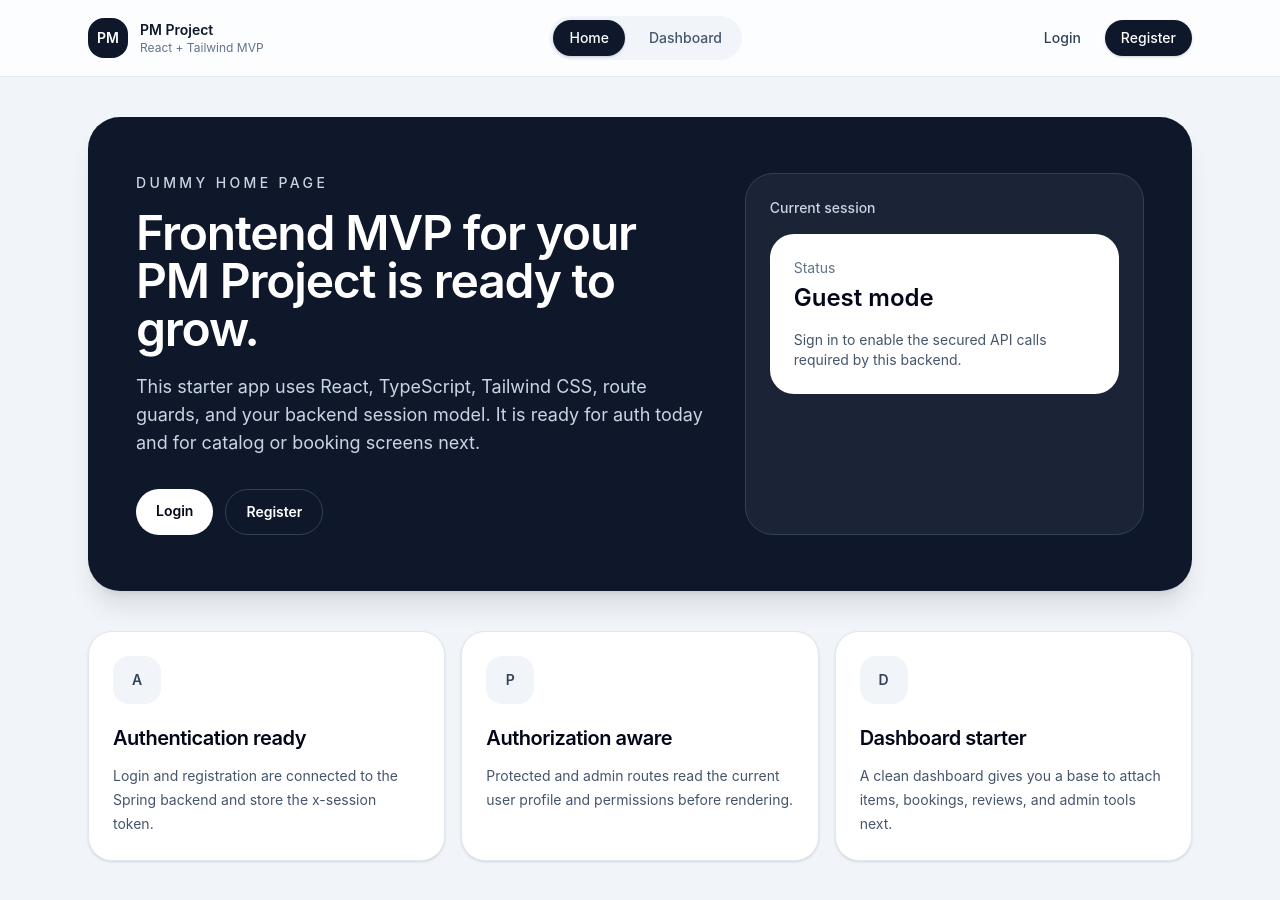
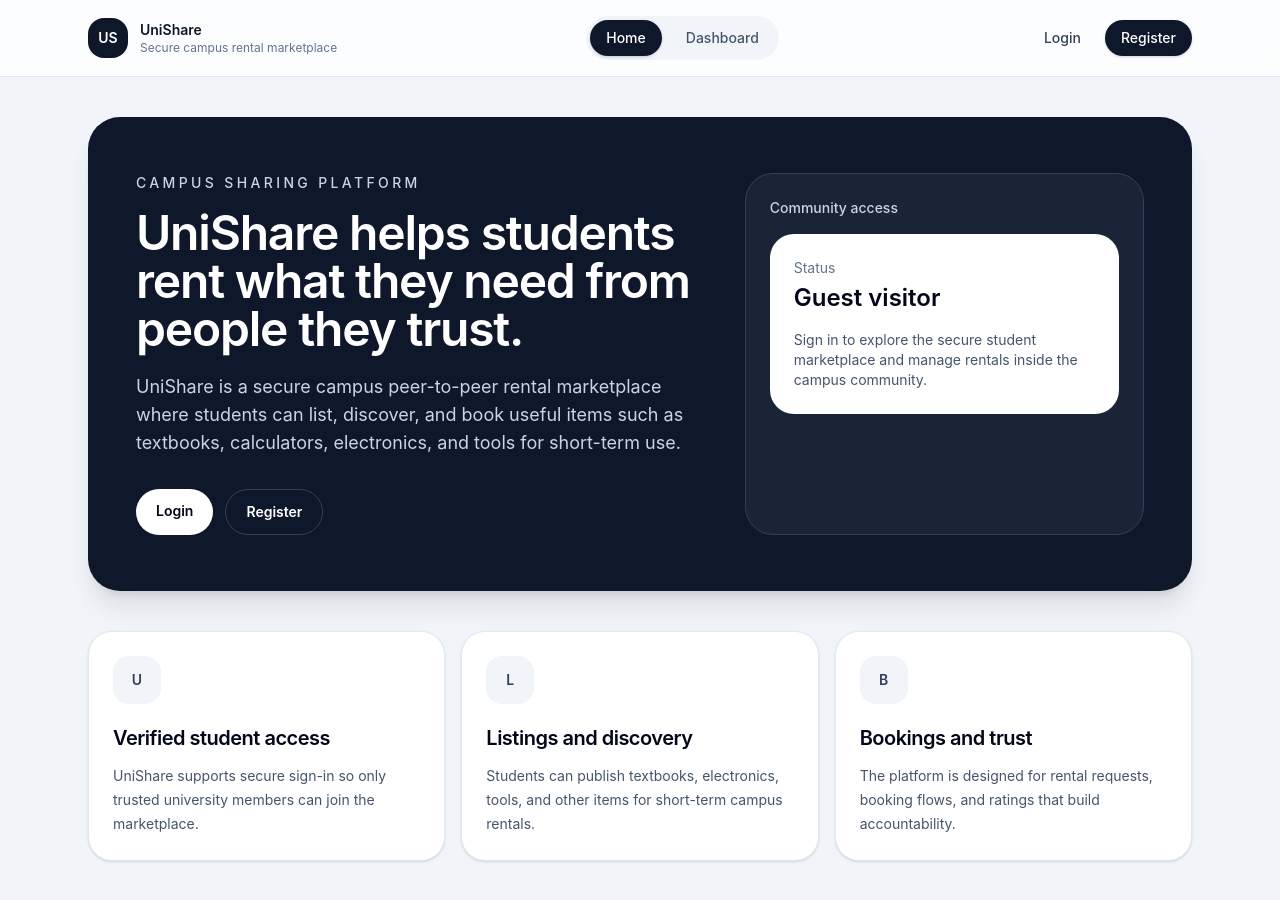
Before and after one commit to Aqyn97/UniShare, a React (Vite) app in the folder frontend/: page / in a window 1280 px wide. Built offline with nearby package versions, Linux system fonts and the light colour scheme; no server answers.

Commit message:
Aman frontend

```diff
--- a/frontend/src/App.tsx
+++ b/frontend/src/App.tsx
@@ -27,11 +27,11 @@ function RootLayout() {
         <div className="mx-auto flex max-w-6xl items-center justify-between gap-4 px-6 py-4">
           <Link to="/" className="flex items-center gap-3">
             <div className="flex h-10 w-10 items-center justify-center rounded-2xl bg-slate-900 text-sm font-semibold text-white">
-              PM
+              US
             </div>
             <div>
-              <p className="text-sm font-semibold">PM Project</p>
-              <p className="text-xs text-slate-500">React + Tailwind MVP</p>
+              <p className="text-sm font-semibold">UniShare</p>
+              <p className="text-xs text-slate-500">Secure campus rental marketplace</p>
             </div>
           </Link>
 
@@ -51,7 +51,7 @@ function RootLayout() {
 
           <div className="flex items-center gap-3">
             {isLoading ? (
-              <span className="text-sm text-slate-500">Loading session...</span>
+              <span className="text-sm text-slate-500">Loading account...</span>
             ) : isAuthenticated && user ? (
               <>
                 <div className="hidden text-right sm:block">
@@ -63,7 +63,7 @@ function RootLayout() {
                   onClick={logout}
                   className="rounded-full border border-slate-300 px-4 py-2 text-sm font-medium text-slate-700 transition hover:border-slate-400 hover:bg-slate-50"
                 >
-                  Logout
+                  Log out
                 </button>
               </>
             ) : (
@@ -97,7 +97,7 @@ function GuestOnlyRoute({ children }: { children: ReactNode }) {
   const { isAuthenticated, isLoading } = useAuth()
 
   if (isLoading) {
-    return <div className="py-16 text-center text-slate-500">Checking session...</div>
+    return <div className="py-16 text-center text-slate-500">Checking account access...</div>
   }
 
   return isAuthenticated ? <Navigate to="/dashboard" replace /> : children
--- a/frontend/src/pages/admin/admin-page.tsx
+++ b/frontend/src/pages/admin/admin-page.tsx
@@ -2,29 +2,29 @@ export function AdminPage() {
   return (
     <div className="space-y-6">
       <section className="rounded-[2rem] border border-slate-200 bg-white p-8 shadow-sm">
-        <p className="text-sm font-medium uppercase tracking-[0.18em] text-slate-500">Admin route</p>
-        <h1 className="mt-3 text-3xl font-semibold tracking-tight text-slate-950">Admin placeholder</h1>
+        <p className="text-sm font-medium uppercase tracking-[0.18em] text-slate-500">Campus moderation</p>
+        <h1 className="mt-3 text-3xl font-semibold tracking-tight text-slate-950">UniShare admin panel</h1>
         <p className="mt-4 max-w-2xl text-sm leading-7 text-slate-600">
-          This page is intentionally simple. Its main job in the MVP is to prove that permission-based
-          routing works and that only users with admin-level permissions can open this area.
+          This area is intended for campus administrators who monitor users, listings, and marketplace safety
+          across the university community.
         </p>
       </section>
 
       <section className="grid gap-4 md:grid-cols-3">
         <article className="rounded-3xl border border-slate-200 bg-white p-6 shadow-sm">
           <p className="text-sm font-medium text-slate-500">Users</p>
-          <p className="mt-3 text-2xl font-semibold tracking-tight text-slate-950">Pending UI</p>
-          <p className="mt-2 text-sm leading-6 text-slate-600">Wire this to `/admin/users` for ban and unban actions.</p>
+          <p className="mt-3 text-2xl font-semibold tracking-tight text-slate-950">Moderation module</p>
+          <p className="mt-2 text-sm leading-6 text-slate-600">Review student accounts, handle reports, and support safe peer-to-peer rentals.</p>
         </article>
         <article className="rounded-3xl border border-slate-200 bg-white p-6 shadow-sm">
-          <p className="text-sm font-medium text-slate-500">Items</p>
-          <p className="mt-3 text-2xl font-semibold tracking-tight text-slate-950">Pending UI</p>
-          <p className="mt-2 text-sm leading-6 text-slate-600">Wire this to `/admin/items` and the hide action later.</p>
+          <p className="text-sm font-medium text-slate-500">Listings</p>
+          <p className="mt-3 text-2xl font-semibold tracking-tight text-slate-950">Catalog oversight</p>
+          <p className="mt-2 text-sm leading-6 text-slate-600">Monitor published items and keep the marketplace relevant, safe, and campus-focused.</p>
         </article>
         <article className="rounded-3xl border border-slate-200 bg-white p-6 shadow-sm">
-          <p className="text-sm font-medium text-slate-500">Stats</p>
-          <p className="mt-3 text-2xl font-semibold tracking-tight text-slate-950">Pending UI</p>
-          <p className="mt-2 text-sm leading-6 text-slate-600">Wire this to `/admin/stats` when dashboard cards are ready.</p>
+          <p className="text-sm font-medium text-slate-500">Analytics</p>
+          <p className="mt-3 text-2xl font-semibold tracking-tight text-slate-950">Platform insights</p>
+          <p className="mt-2 text-sm leading-6 text-slate-600">Track usage, bookings, and trust signals as UniShare grows across the university.</p>
         </article>
       </section>
     </div>
--- a/frontend/src/pages/auth/login-page.tsx
+++ b/frontend/src/pages/auth/login-page.tsx
@@ -43,10 +43,10 @@ export function LoginPage() {
   return (
     <section className="mx-auto max-w-md rounded-3xl border border-slate-200 bg-white p-8 shadow-sm">
       <div className="mb-8">
-        <p className="text-sm font-medium text-slate-500">Welcome back</p>
+        <p className="text-sm font-medium text-slate-500">Welcome to UniShare</p>
         <h1 className="mt-2 text-3xl font-semibold tracking-tight text-slate-950">Sign in</h1>
         <p className="mt-3 text-sm text-slate-600">
-          Use your backend credentials to get an active <code>x-session</code> token.
+          Sign in with your student account to access the secure campus rental marketplace.
         </p>
       </div>
 
@@ -56,7 +56,7 @@ export function LoginPage() {
           <input
             {...register('username')}
             className="w-full rounded-2xl border border-slate-300 px-4 py-3 outline-none transition focus:border-slate-900"
-            placeholder="admin"
+            placeholder="student123"
           />
           {errors.username ? <span className="mt-2 block text-sm text-rose-600">{errors.username.message}</span> : null}
         </label>
@@ -67,7 +67,7 @@ export function LoginPage() {
             {...register('password')}
             type="password"
             className="w-full rounded-2xl border border-slate-300 px-4 py-3 outline-none transition focus:border-slate-900"
-            placeholder="password"
+            placeholder="Enter your password"
           />
           {errors.password ? <span className="mt-2 block text-sm text-rose-600">{errors.password.message}</span> : null}
         </label>
--- a/frontend/src/pages/auth/register-page.tsx
+++ b/frontend/src/pages/auth/register-page.tsx
@@ -45,10 +45,10 @@ export function RegisterPage() {
   return (
     <section className="mx-auto max-w-md rounded-3xl border border-slate-200 bg-white p-8 shadow-sm">
       <div className="mb-8">
-        <p className="text-sm font-medium text-slate-500">Create account</p>
-        <h1 className="mt-2 text-3xl font-semibold tracking-tight text-slate-950">Register</h1>
+        <p className="text-sm font-medium text-slate-500">Join UniShare</p>
+        <h1 className="mt-2 text-3xl font-semibold tracking-tight text-slate-950">Create account</h1>
         <p className="mt-3 text-sm text-slate-600">
-          Registration calls the backend and stores the returned session token automatically.
+          Create your profile to list items, request rentals, and participate in the campus sharing community.
         </p>
       </div>
 
@@ -58,7 +58,7 @@ export function RegisterPage() {
           <input
             {...register('username')}
             className="w-full rounded-2xl border border-slate-300 px-4 py-3 outline-none transition focus:border-slate-900"
-            placeholder="new_user"
+            placeholder="student123"
           />
           {errors.username ? <span className="mt-2 block text-sm text-rose-600">{errors.username.message}</span> : null}
         </label>
@@ -69,7 +69,7 @@ export function RegisterPage() {
             {...register('email')}
             type="email"
             className="w-full rounded-2xl border border-slate-300 px-4 py-3 outline-none transition focus:border-slate-900"
-            placeholder="user@example.com"
+            placeholder="student@university.edu"
           />
           {errors.email ? <span className="mt-2 block text-sm text-rose-600">{errors.email.message}</span> : null}
         </label>
@@ -80,7 +80,7 @@ export function RegisterPage() {
             {...register('password')}
             type="password"
             className="w-full rounded-2xl border border-slate-300 px-4 py-3 outline-none transition focus:border-slate-900"
-            placeholder="Choose a password"
+            placeholder="Create a password"
           />
           {errors.password ? <span className="mt-2 block text-sm text-rose-600">{errors.password.message}</span> : null}
         </label>
--- a/frontend/src/pages/dashboard/dashboard-page.tsx
+++ b/frontend/src/pages/dashboard/dashboard-page.tsx
@@ -29,39 +29,39 @@ export function DashboardPage() {
   return (
     <div className="space-y-8">
       <section className="rounded-[2rem] border border-slate-200 bg-white p-8 shadow-sm">
-        <p className="text-sm font-medium uppercase tracking-[0.18em] text-slate-500">Protected route</p>
-        <h1 className="mt-3 text-3xl font-semibold tracking-tight text-slate-950">Hello, {user.username}</h1>
+        <p className="text-sm font-medium uppercase tracking-[0.18em] text-slate-500">UniShare dashboard</p>
+        <h1 className="mt-3 text-3xl font-semibold tracking-tight text-slate-950">Welcome, {user.username}</h1>
         <p className="mt-4 max-w-2xl text-sm leading-7 text-slate-600">
-          This dashboard proves the session flow works end to end: token storage, current user hydration,
-          protected navigation, and permission-aware rendering.
+          This area is the personal workspace for managing listings, rental activity, and account access inside
+          the campus marketplace.
         </p>
       </section>
 
       <section className="grid gap-4 md:grid-cols-3">
         <StatCard
-          label="User ID"
+          label="Member ID"
           value={String(user.userId)}
-          helper="Returned by the backend /auth/me endpoint and used as the current identity anchor."
+          helper="Your unique UniShare account identifier used to keep marketplace activity linked to the right user."
         />
         <StatCard
           label="Roles"
           value={user.roles.join(', ') || 'None'}
-          helper="Roles are useful for future dashboard sections, admin menus, and feature visibility."
+          helper="Roles control which marketplace sections and moderation tools are available to your account."
         />
         <StatCard
-          label="Permissions"
+          label="Access rules"
           value={String(user.permissions.length)}
-          helper="The frontend currently checks permission flags to unlock admin-only routes."
+          helper="Permission flags define which protected UniShare actions and admin screens can be opened."
         />
       </section>
 
       <section className="grid gap-6 lg:grid-cols-[1.1fr_0.9fr]">
         <article className="rounded-3xl border border-slate-200 bg-white p-6 shadow-sm">
-          <h2 className="text-xl font-semibold tracking-tight text-slate-950">Available next steps</h2>
+          <h2 className="text-xl font-semibold tracking-tight text-slate-950">Platform goals</h2>
           <ul className="mt-4 space-y-3 text-sm leading-6 text-slate-600">
-            <li>Add item catalog pages wired to `GET /items`.</li>
-            <li>Build booking flows on top of the existing booking status lifecycle.</li>
-            <li>Connect review and image management screens after that.</li>
+            <li>Manage personal item listings for books, electronics, tools, and other useful resources.</li>
+            <li>Track rental requests and booking activity between students.</li>
+            <li>Support reviews and ratings that improve trust within the university community.</li>
           </ul>
         </article>
 
@@ -72,14 +72,14 @@ export function DashboardPage() {
               to="/"
               className="rounded-full border border-slate-300 px-4 py-2 text-sm font-medium text-slate-700 transition hover:border-slate-400 hover:bg-slate-50"
             >
-              Back home
+              Back to home
             </Link>
             {isAdmin ? (
               <Link
                 to="/admin"
                 className="rounded-full bg-slate-900 px-4 py-2 text-sm font-medium text-white transition hover:bg-slate-800"
               >
-                Open admin area
+                Open admin panel
               </Link>
             ) : null}
           </div>
@@ -87,7 +87,7 @@ export function DashboardPage() {
       </section>
 
       <section className="rounded-3xl border border-slate-200 bg-white p-6 shadow-sm">
-        <h2 className="text-xl font-semibold tracking-tight text-slate-950">Resolved permissions</h2>
+        <h2 className="text-xl font-semibold tracking-tight text-slate-950">Account permissions</h2>
         <div className="mt-4 flex flex-wrap gap-2">
           {user.permissions.map((permission) => (
             <span
--- a/frontend/src/pages/home/home-page.tsx
+++ b/frontend/src/pages/home/home-page.tsx
@@ -3,19 +3,19 @@ import { useAuth } from '../../features/auth/use-auth'
 
 const features = [
   {
-    title: 'Authentication ready',
-    description: 'Login and registration are connected to the Spring backend and store the x-session token.',
-    icon: 'A',
+    title: 'Verified student access',
+    description: 'UniShare supports secure sign-in so only trusted university members can join the marketplace.',
+    icon: 'U',
   },
   {
-    title: 'Authorization aware',
-    description: 'Protected and admin routes read the current user profile and permissions before rendering.',
-    icon: 'P',
+    title: 'Listings and discovery',
+    description: 'Students can publish textbooks, electronics, tools, and other items for short-term campus rentals.',
+    icon: 'L',
   },
   {
-    title: 'Dashboard starter',
-    description: 'A clean dashboard gives you a base to attach items, bookings, reviews, and admin tools next.',
-    icon: 'D',
+    title: 'Bookings and trust',
+    description: 'The platform is designed for rental requests, booking flows, and ratings that build accountability.',
+    icon: 'B',
   },
 ]
 
@@ -26,13 +26,13 @@ export function HomePage() {
     <div className="space-y-10">
       <section className="grid gap-8 rounded-[2rem] bg-slate-900 px-8 py-10 text-white shadow-xl shadow-slate-900/10 md:grid-cols-[1.3fr_0.9fr] md:px-12 md:py-14">
         <div>
-          <p className="text-sm font-medium uppercase tracking-[0.24em] text-slate-300">Dummy Home Page</p>
+          <p className="text-sm font-medium uppercase tracking-[0.24em] text-slate-300">Campus sharing platform</p>
           <h1 className="mt-4 max-w-xl text-4xl font-semibold tracking-tight md:text-5xl">
-            Frontend MVP for your PM Project is ready to grow.
+            UniShare helps students rent what they need from people they trust.
           </h1>
           <p className="mt-5 max-w-2xl text-base leading-7 text-slate-300 md:text-lg">
-            This starter app uses React, TypeScript, Tailwind CSS, route guards, and your backend session model.
-            It is ready for auth today and for catalog or booking screens next.
+            UniShare is a secure campus peer-to-peer rental marketplace where students can list, discover,
+            and book useful items such as textbooks, calculators, electronics, and tools for short-term use.
           </p>
 
           <div className="mt-8 flex flex-wrap gap-3">
@@ -64,14 +64,14 @@ export function HomePage() {
         </div>
 
         <div className="rounded-[1.75rem] border border-slate-700 bg-white/5 p-6">
-          <p className="text-sm font-medium text-slate-300">Current session</p>
+          <p className="text-sm font-medium text-slate-300">Community access</p>
           <div className="mt-4 rounded-3xl bg-white p-6 text-slate-950">
             <p className="text-sm text-slate-500">Status</p>
-            <p className="mt-1 text-2xl font-semibold">{isAuthenticated ? 'Signed in' : 'Guest mode'}</p>
+            <p className="mt-1 text-2xl font-semibold">{isAuthenticated ? 'Verified member' : 'Guest visitor'}</p>
             <p className="mt-4 text-sm text-slate-600">
               {user
-                ? `Logged in as ${user.username}. You can now access protected routes and backend resources.`
-                : 'Sign in to enable the secured API calls required by this backend.'}
+                ? `Signed in as ${user.username}. You can now access your UniShare dashboard and protected marketplace features.`
+                : 'Sign in to explore the secure student marketplace and manage rentals inside the campus community.'}
             </p>
           </div>
         </div>
--- a/frontend/src/pages/not-found/not-found-page.tsx
+++ b/frontend/src/pages/not-found/not-found-page.tsx
@@ -6,13 +6,13 @@ export function NotFoundPage() {
       <p className="text-sm font-medium uppercase tracking-[0.18em] text-slate-500">404</p>
       <h1 className="mt-3 text-3xl font-semibold tracking-tight text-slate-950">Page not found</h1>
       <p className="mt-4 text-sm leading-7 text-slate-600">
-        The route you requested does not exist in this MVP yet.
+        This UniShare page does not exist or has not been added yet.
       </p>
       <Link
         to="/"
         className="mt-8 inline-flex rounded-full bg-slate-900 px-5 py-3 text-sm font-semibold text-white transition hover:bg-slate-800"
       >
-        Go home
+        Return to home
       </Link>
     </div>
   )
```
